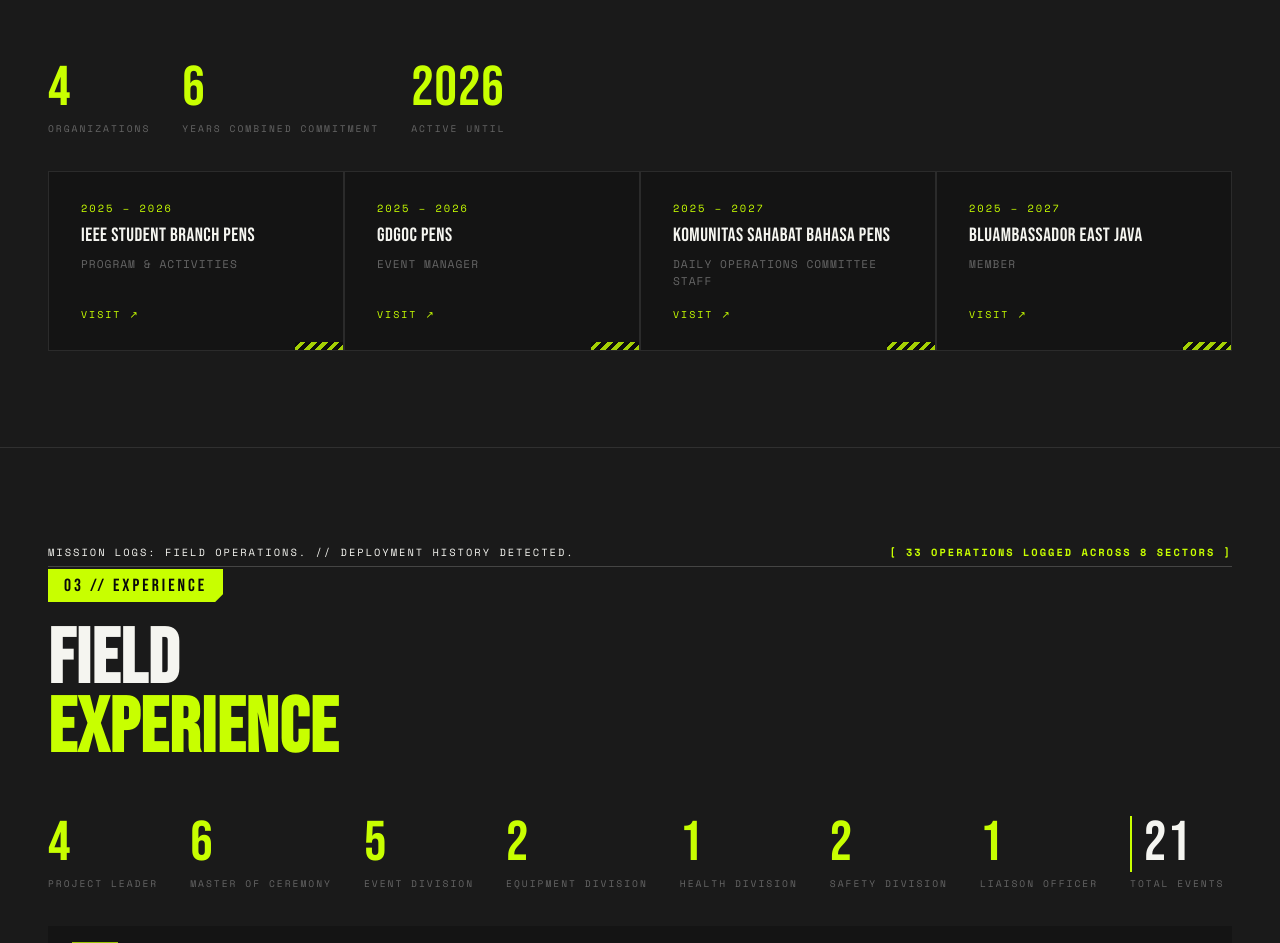
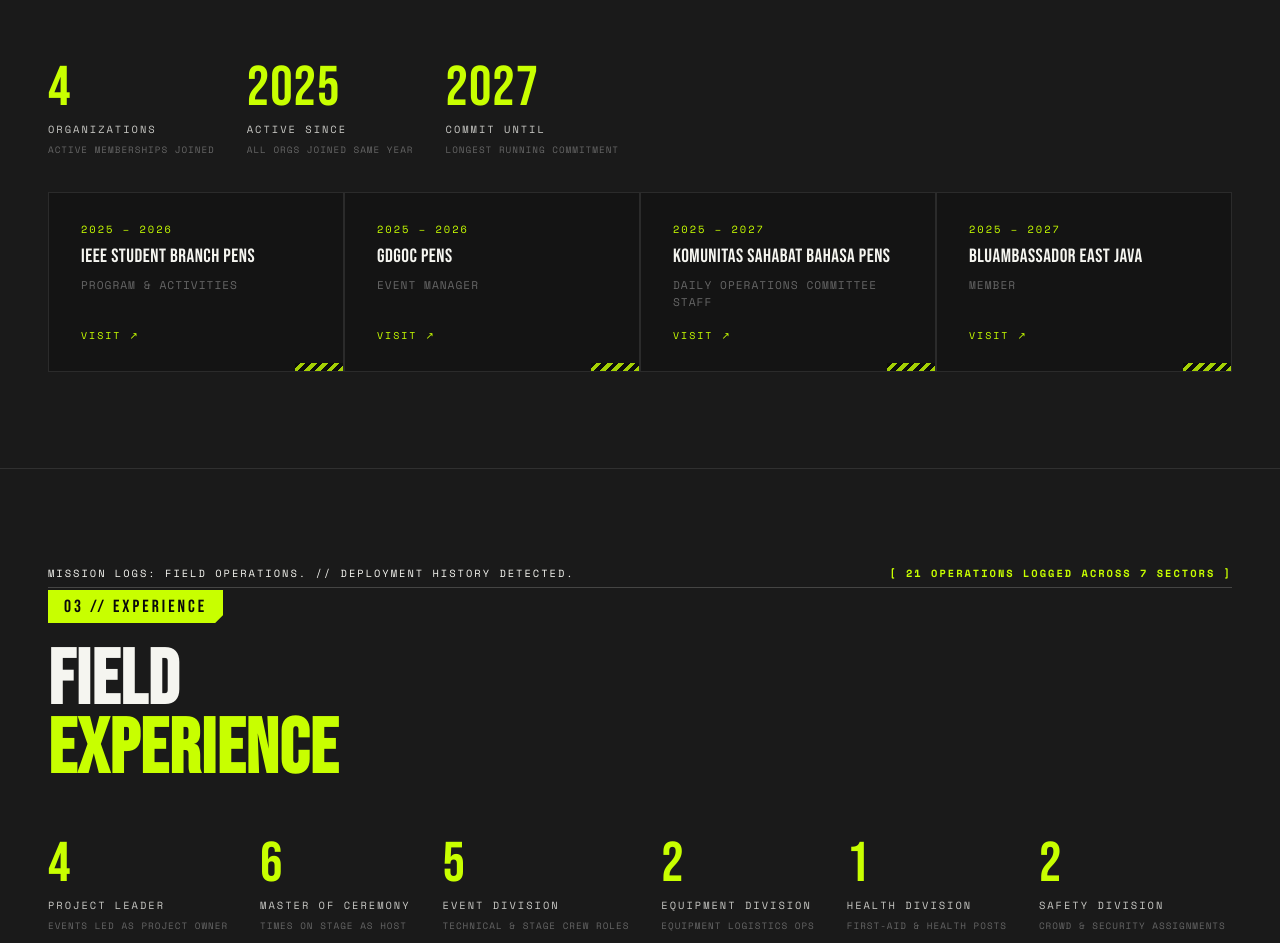
Before and after one commit to R1zkyy/r1zky.github.io, a React (Vite) app: page / in a window 1280 px wide. Shown: the part 1289-2232 px from the top of the page. Built offline with nearby package versions, Linux system fonts and the light colour scheme.

Commit message:
fix: accurate exp count, org stats, label visibility, and stat descriptions

```diff
--- a/src/App.jsx
+++ b/src/App.jsx
@@ -367,14 +367,17 @@
           <div className="exp-stat-item">
             <span className="exp-stat-num"><CountUp target={4} duration={600} /></span>
             <span className="exp-stat-label">Organizations</span>
+            <span className="exp-stat-desc">Active memberships joined</span>
           </div>
           <div className="exp-stat-item">
-            <span className="exp-stat-num"><CountUp target={6} duration={700} /></span>
-            <span className="exp-stat-label">Years Combined Commitment</span>
+            <span className="exp-stat-num"><CountUp target={2025} duration={700} /></span>
+            <span className="exp-stat-label">Active Since</span>
+            <span className="exp-stat-desc">All orgs joined same year</span>
           </div>
           <div className="exp-stat-item">
-            <span className="exp-stat-num"><CountUp target={2026} duration={800} /></span>
-            <span className="exp-stat-label">Active Until</span>
+            <span className="exp-stat-num"><CountUp target={2027} duration={800} /></span>
+            <span className="exp-stat-label">Commit Until</span>
+            <span className="exp-stat-desc">Longest running commitment</span>
           </div>
         </div>
         <div className="org-grid">
@@ -398,7 +401,7 @@
       <section className="section" id="experience">
         <div className="section-narrative">
           <span className="narrative-log">MISSION LOGS: FIELD OPERATIONS. // DEPLOYMENT HISTORY DETECTED.</span>
-          <span className="narrative-count">[ {DIVISIONS.filter(div => div.tag !== '09').reduce((acc, div) => acc + div.events.length, 0)} OPERATIONS LOGGED ACROSS {DIVISIONS.filter(div => div.tag !== '09').length} SECTORS ]</span>
+          <span className="narrative-count">[ {DIVISIONS.filter(div => div.tag !== '09' && div.tag !== '08').reduce((acc, div) => acc + div.events.length, 0)} OPERATIONS LOGGED ACROSS {DIVISIONS.filter(div => div.tag !== '09' && div.tag !== '08').length} SECTORS ]</span>
         </div>
         <div className="section-number">03 // EXPERIENCE</div>
         <h2 className="section-title">Field<br /><em>Experience</em></h2>
@@ -407,6 +410,15 @@
             <div key={i} className="exp-stat-item">
               <span className="exp-stat-num"><CountUp target={div.events.length} duration={600} /></span>
               <span className="exp-stat-label">{div.name}</span>
+              <span className="exp-stat-desc">
+                {div.tag === '01' && 'Events led as project owner'}
+                {div.tag === '02' && 'Times on stage as host'}
+                {div.tag === '03' && 'Technical & stage crew roles'}
+                {div.tag === '04' && 'Equipment logistics ops'}
+                {div.tag === '05' && 'First-aid & health posts'}
+                {div.tag === '06' && 'Crowd & security assignments'}
+                {div.tag === '07' && 'Participant escort duties'}
+              </span>
             </div>
           ))}
           <div className="exp-stat-item exp-stat-total">
@@ -414,6 +426,7 @@
               <CountUp target={DIVISIONS.filter(div => div.tag !== '09' && div.tag !== '08').reduce((a, d) => a + d.events.length, 0)} duration={800} />
             </span>
             <span className="exp-stat-label">Total Events</span>
+            <span className="exp-stat-desc">Across all roles & sectors</span>
           </div>
         </div>
         <div style={{ display: 'flex', flexDirection: 'column', gap: '2px' }}>
--- a/src/index.css
+++ b/src/index.css
@@ -1737,10 +1737,20 @@
 
 .exp-stat-label {
   font-family: var(--font-m);
-  font-size: 0.6rem;
-  text-transform: uppercase;
-  letter-spacing: 2px;
+  font-size: 0.65rem;
+  text-transform: uppercase;
+  letter-spacing: 2px;
+  color: var(--chalk);
+  opacity: 0.8;
+}
+
+.exp-stat-desc {
+  font-family: var(--font-m);
+  font-size: 0.58rem;
   color: var(--mid);
+  letter-spacing: 1px;
+  text-transform: uppercase;
+  margin-top: 2px;
 }
 
 .exp-stat-total .exp-stat-num {
```
